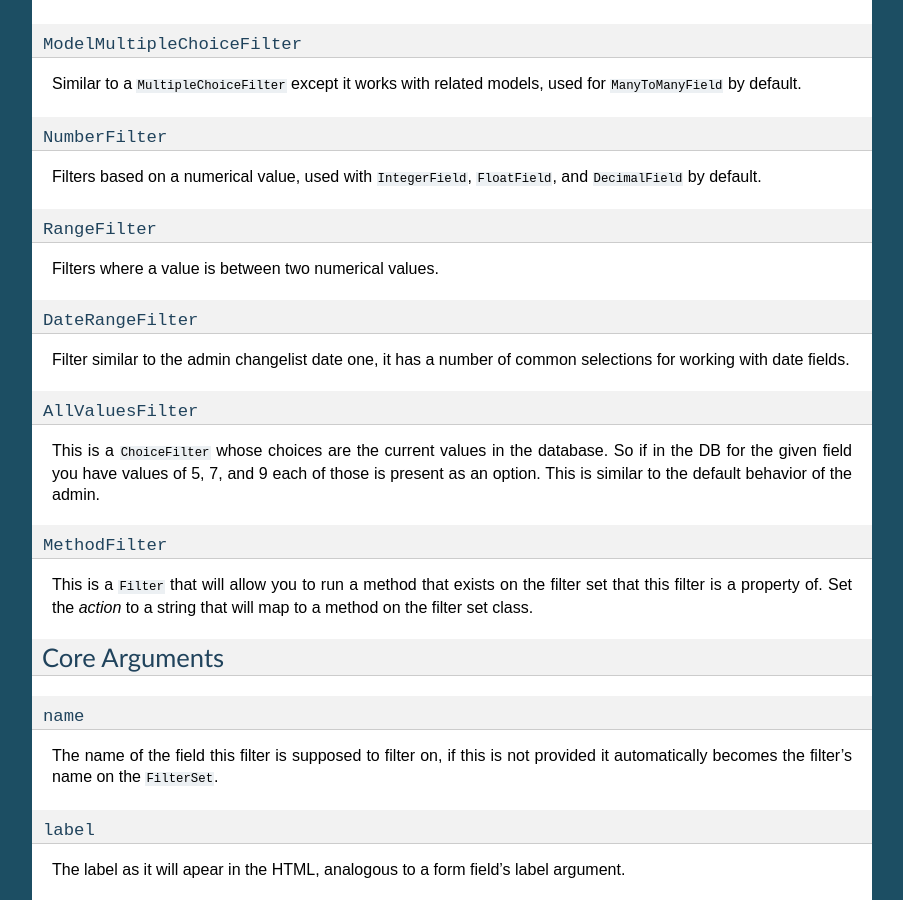
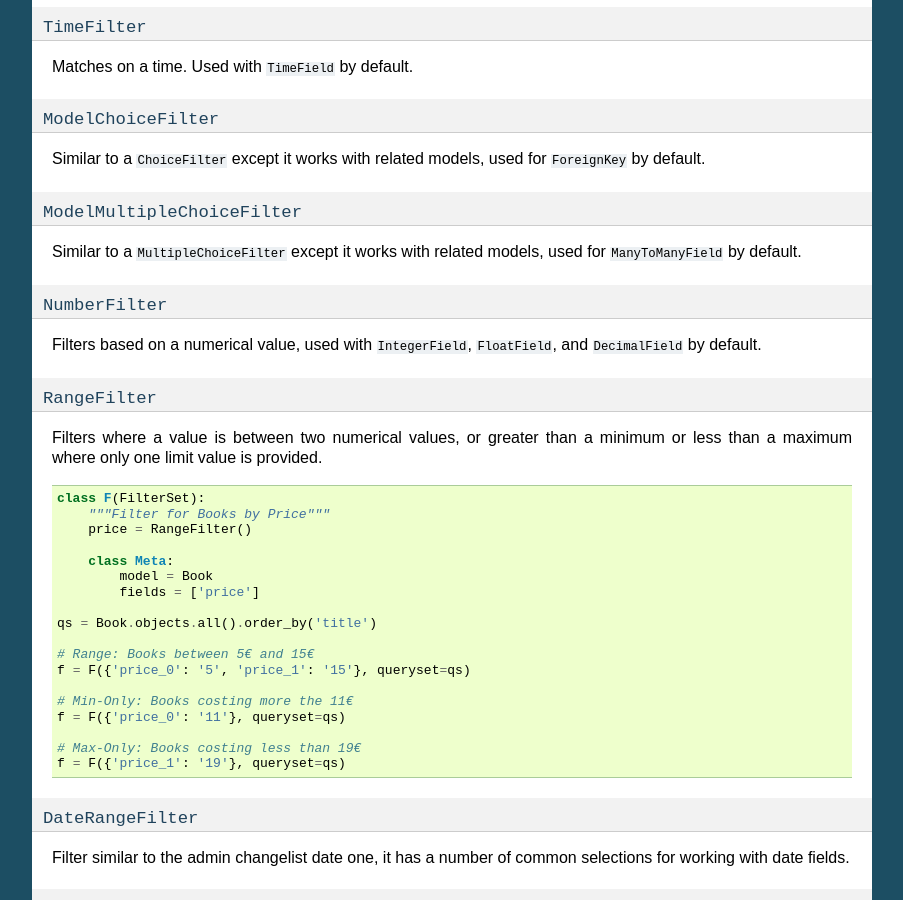
Before and after one commit to carltongibson/django-filter, a Sphinx documentation site: the page built from docs/ref/filters.txt, in a window 1280 px wide and 900 px high, scrolled down 1174 px. Shown: the whole window, without its empty margins (198-1101 px from the left). Built offline with Sphinx 7.4.7, drawn with Linux system fonts in a browser that asks for light colours; pages that are not in the unit, such as notebooks, are missing from menus; some of the changed text lies outside the part shown.

Commit message:
Add examples for Min/Max only usage to docs.

```diff
--- a/docs/ref/filters.txt
+++ b/docs/ref/filters.txt
@@ -25,14 +25,13 @@
 has ``choices``.
 
 ``TypedChoiceFilter``
-~~~~~~~~~~~~~~~~
+~~~~~~~~~~~~~~~~~~~~~
 
 The same as ``ChoiceFilter`` with the added possibility to convert value to
 match against. This could be done by using `coerce` parameter.
 An example use-case is limiting boolean choices to match against so only
-some predefined strings could be used as input of a boolean filter:
+some predefined strings could be used as input of a boolean filter::
 
-.. sourcecode:: python
     import django_filters
     from distutils.util import strtobool
 
@@ -96,7 +95,27 @@
 ``RangeFilter``
 ~~~~~~~~~~~~~~~
 
-Filters where a value is between two numerical values.
+Filters where a value is between two numerical values, or greater than a minimum or less than a maximum where only one limit value is provided. ::
+
+    class F(FilterSet):
+        """Filter for Books by Price"""
+        price = RangeFilter()
+
+        class Meta:
+            model = Book
+            fields = ['price']
+
+    qs = Book.objects.all().order_by('title')
+
+    # Range: Books between 5€ and 15€
+    f = F({'price_0': '5', 'price_1': '15'}, queryset=qs)
+
+    # Min-Only: Books costing more the 11€
+    f = F({'price_0': '11'}, queryset=qs)
+
+    # Max-Only: Books costing less than 19€
+    f = F({'price_1': '19'}, queryset=qs)
+
 
 ``DateRangeFilter``
 ~~~~~~~~~~~~~~~~~~~
```
